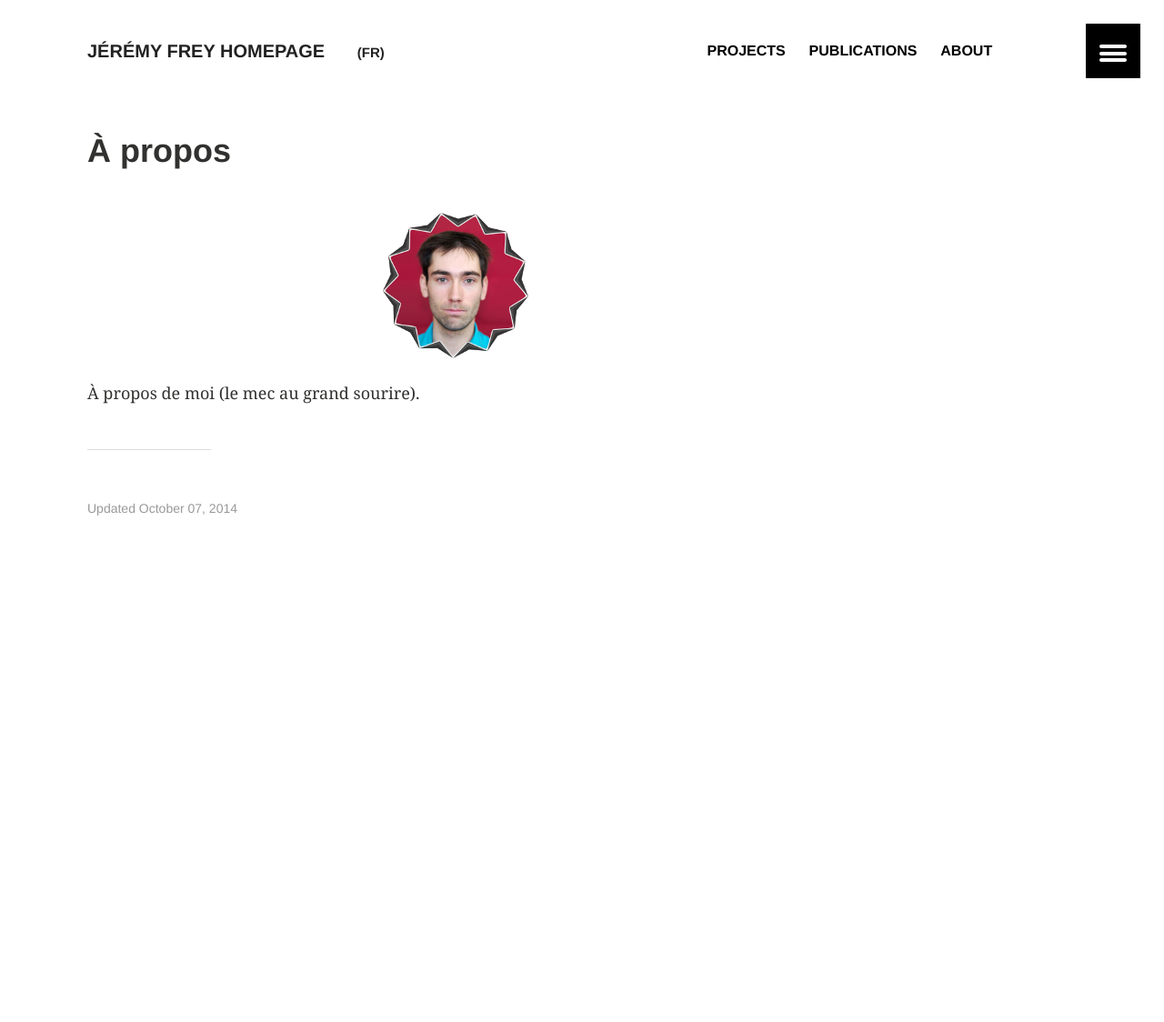
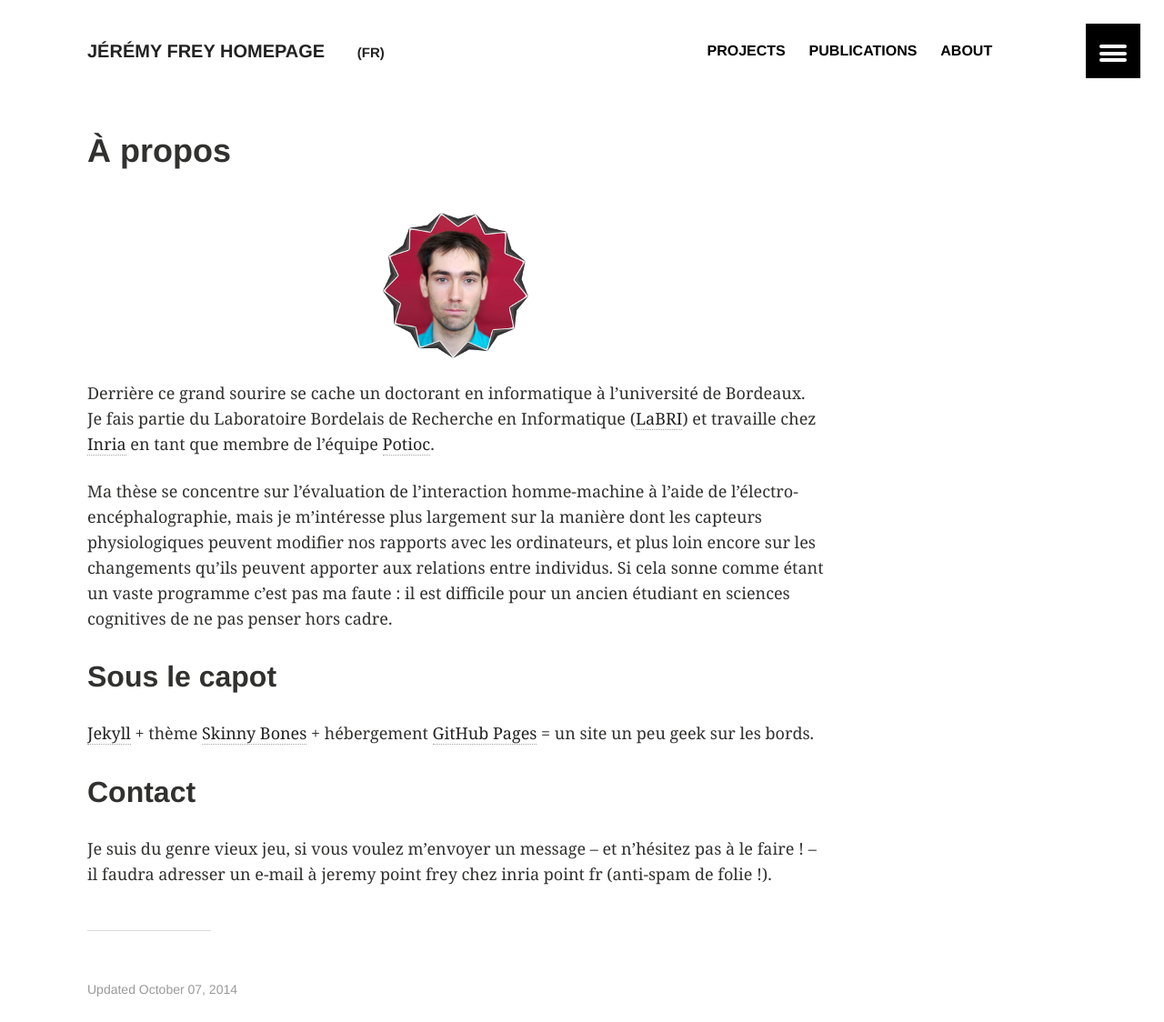
Before and after one commit to jfrey-xx/jfrey-xx.github.io, a Jekyll site: the page built from _pages/fr/a-propos.md, in a window 1280 px wide. Shown: the whole page at 91% size. Built offline with Jekyll 4.4.1, drawn with Linux system fonts in a browser that asks for light colours; before the commit the page ends 900 px from its top, so only the background shows below that.

Commit message:
VF sur les rails !

```diff
--- a/_pages/fr/a-propos.md
+++ b/_pages/fr/a-propos.md
@@ -4,4 +4,14 @@ title: "À propos"
 
 ![{{ site.owner.name }}]({{ site.url }}/images/{{ site.owner.avatar }})
 
-À propos de moi (le mec au grand sourire).
+Derrière ce grand sourire se cache un doctorant en informatique à l'université de Bordeaux. Je fais partie du Laboratoire Bordelais de Recherche en Informatique ([LaBRI](http://www.labri.fr)) et travaille chez [Inria](http://www.inria.fr/) en tant que membre de l'équipe [Potioc](https://team.inria.fr/potioc/fr/).
+
+Ma thèse se concentre sur l'évaluation de l'interaction homme-machine à l'aide de l'électro-encéphalographie, mais je m'intéresse plus largement sur la manière dont les capteurs physiologiques peuvent modifier nos rapports avec les ordinateurs, et plus loin encore sur les changements qu'ils peuvent apporter aux relations entre individus. Si cela sonne comme étant un vaste programme c'est pas ma faute : il est difficile pour un ancien étudiant en sciences cognitives de ne pas penser hors cadre.
+
+## Sous le capot
+
+[Jekyll](http://jekyllrb.com) + thème [Skinny Bones](http://mademistakes.com) + hébergement [GitHub Pages](https://pages.github.com/) = un site un peu geek sur les bords.
+
+## Contact
+
+Je suis du genre vieux jeu, si vous voulez m'envoyer un message -- et n'hésitez pas à le faire ! -- il faudra adresser un e-mail à jeremy point frey chez inria point fr (anti-spam de folie !).
```
Also changed, not shown: _projects_fr/stereo.md (+3 -1 lines), _projects_fr/teegi.md (+7 -1 lines), index_fr.md (+1 -1 lines).
